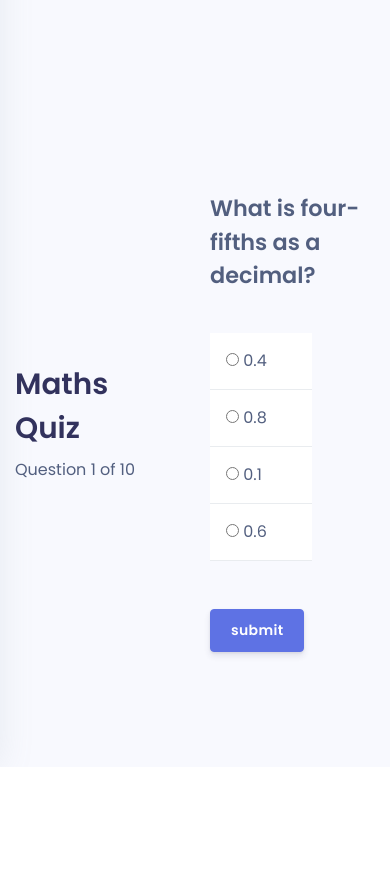
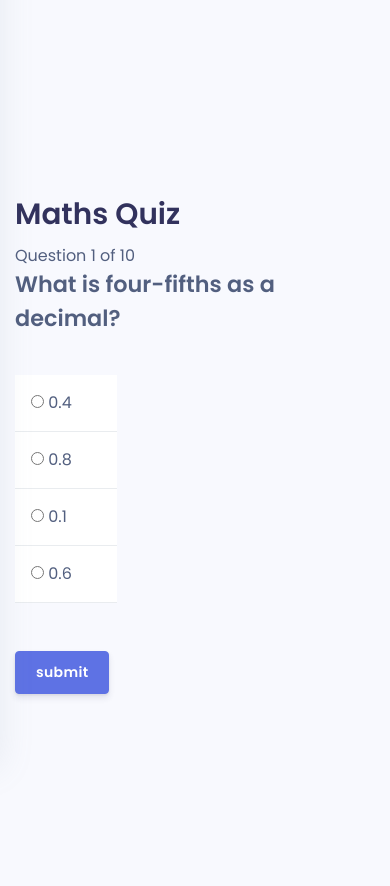
Before and after one commit to sleithdylan/Y4-IT-Final-Project, a PHP site: page /quiz/maths/question.php?n=1 in a window 390 px wide. Shown: the part 77-963 px from the top of the page. Before the commit the page ends 839 px from the top, so only its background shows below. Run offline with PHP 8.4, Linux system fonts and the light colour scheme; data comes from the database, SQL or seed files in the repository; some libraries are stand-ins or nearby versions.

Commit message:
Fix quiz mobile view

```diff
--- a/quiz/maths/question.php
+++ b/quiz/maths/question.php
@@ -167,14 +167,14 @@ $choices = $mysqli->query($query) or die($mysqli->error . __LINE__);
 				</div>
 			</div>
 		</nav>
-		<div class="container mt-5 pt-5">
-			<div class="row flex-md-column flex-lg-row justify-content-center align-items-center mt-5 pt-5">
-				<div class="col">
+		<div class="container my-5 py-5">
+			<div class="row flex-md-column flex-lg-row justify-content-center align-items-center my-5 py-5">
+				<div class="col-md-6 col-sm-12">
 					<h1 class="display-2">Maths Quiz</h1>
 					<div class="current">Question <?php echo $number; ?> of <?php echo $total; ?></div>
 
 				</div>
-				<div class="col">
+				<div class="col-md-6 col-sm-12">
 					<p class="question display-4">
 						<?php echo $question['question'] ?>
 					</p>
```
